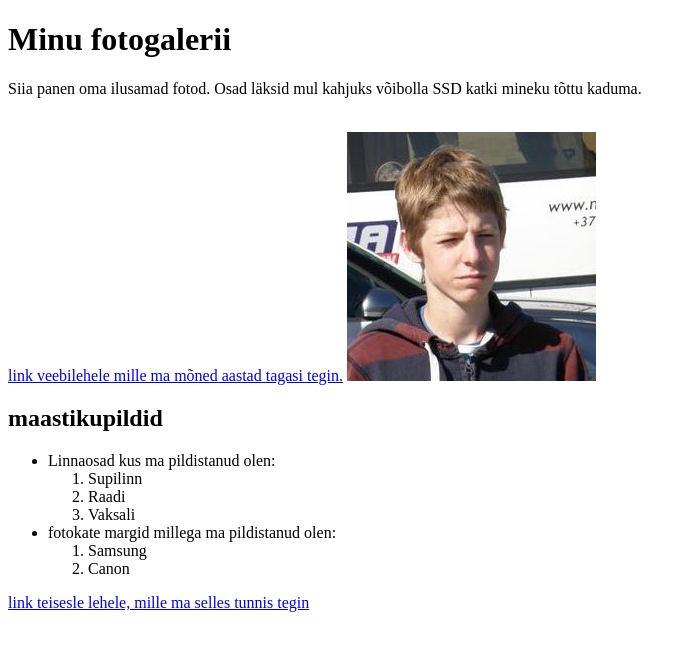
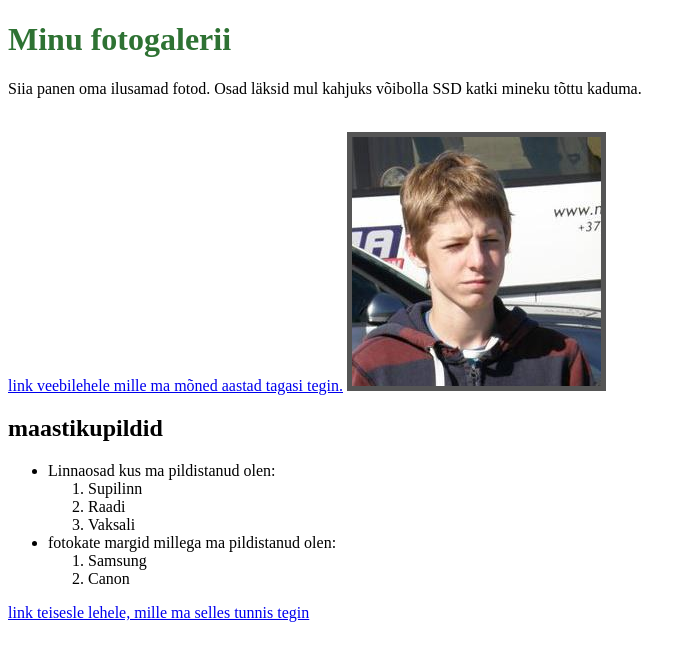
Before and after one commit to Olle7/sissejuhatus_erialasse_olger, a plain HTML site: page index.html in a window 1280 px wide. Shown: the whole page, without its empty margins (0-696 px from the left). Drawn offline with Linux system fonts and the light colour scheme.

Commit message:
lisasin pildile raami

```diff
--- a/index.html
+++ b/index.html
@@ -6,11 +6,11 @@
 </head>
 <body>
 <div>
-    <h1>Minu fotogalerii</h1>
-    <p>Siia panen oma ilusamad fotod. Osad läksid mul kahjuks võibolla SSD katki mineku tõttu kaduma.</p>
+    <h1 style="color:#2e7233">Minu fotogalerii</h1>
+    <p style='font-family: "Times New Roman", Times, serif;'>Siia panen oma ilusamad fotod. Osad läksid mul kahjuks võibolla SSD katki mineku tõttu kaduma.</p>
     <br>
     <a href="http://www.kommentaarid.ee/et" target="_blank">link veebilehele mille ma mõned aastad tagasi tegin.</a>
-    <img src="pilt%20minust.jpg" alt="Mina bussi taustal">
+    <img src="pilt%20minust.jpg" alt="Mina bussi taustal" style="border: 5px solid #555">
 </div>
 <div>
 <h2>maastikupildid</h2>
```
